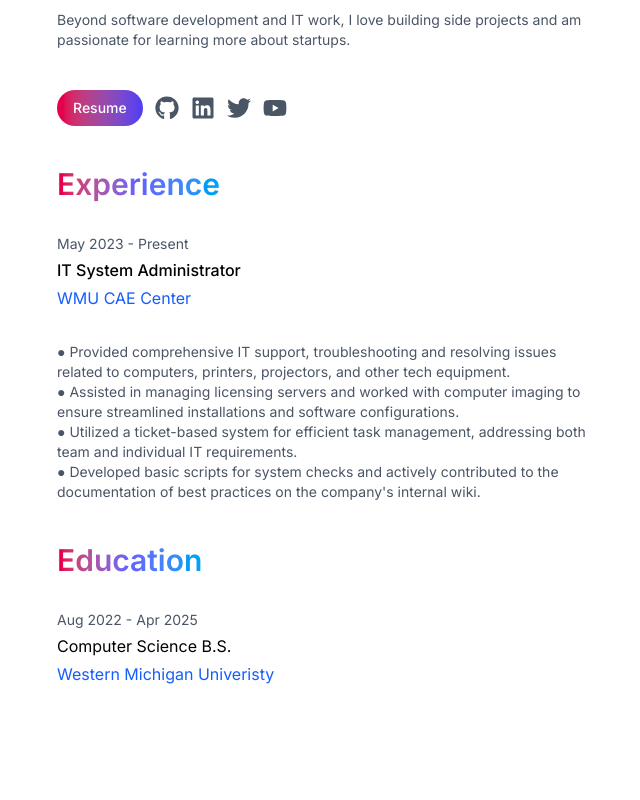
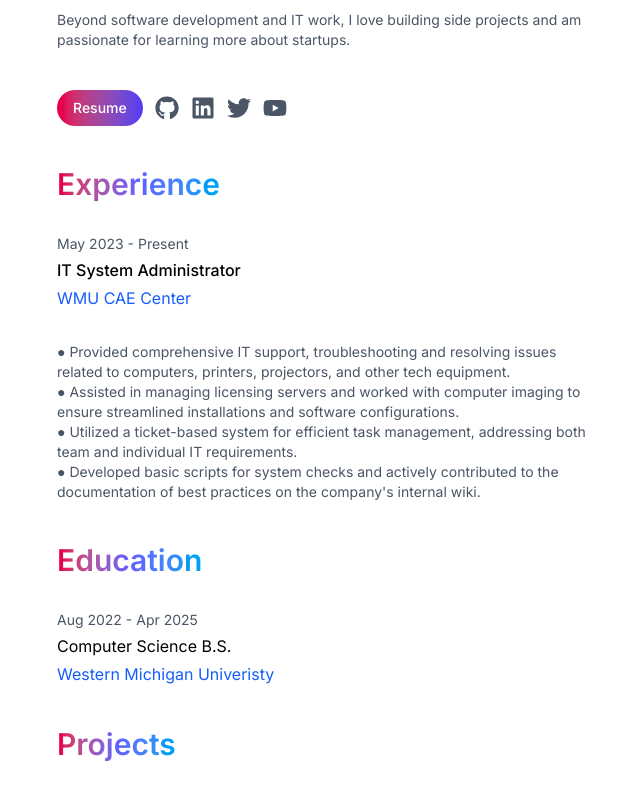
Before and after one commit to grcodeman/cody-portfolio, a Next.js app: page / in a window 1280 px wide. Shown: the part 446-1246 px from the top of the page, without its empty margins (311-951 px from the left). Before the commit the page ends 1212 px from the top, so only its background shows below. Built offline with nearby package versions, Linux system fonts and the light colour scheme.

Commit message:
adding projects motion section

```diff
--- a/app/page.tsx
+++ b/app/page.tsx
@@ -133,7 +133,19 @@ export default function Home() {
 
           </motion.section>
 
+          {/* Projects Section */}
+          <motion.section
+          initial={{opacity: 0, y: 100}}
+          animate={{opacity: 1, y:0}}
+          transition={{duration: 0.8}}
 
+          className="space-y-8"
+          >
+            <h2 className="text-3xl font-semibold bg-gradient-to-r from-rose-600 via-indigo-500 to-sky-500 bg-clip-text text-transparent inline-block">Projects</h2>
+
+
+
+          </motion.section>
 
         </main>
 
```
